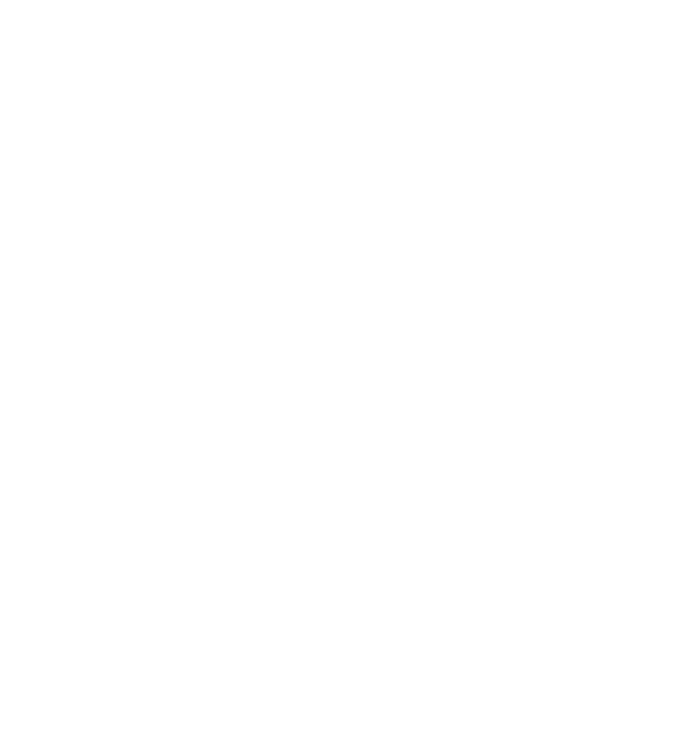
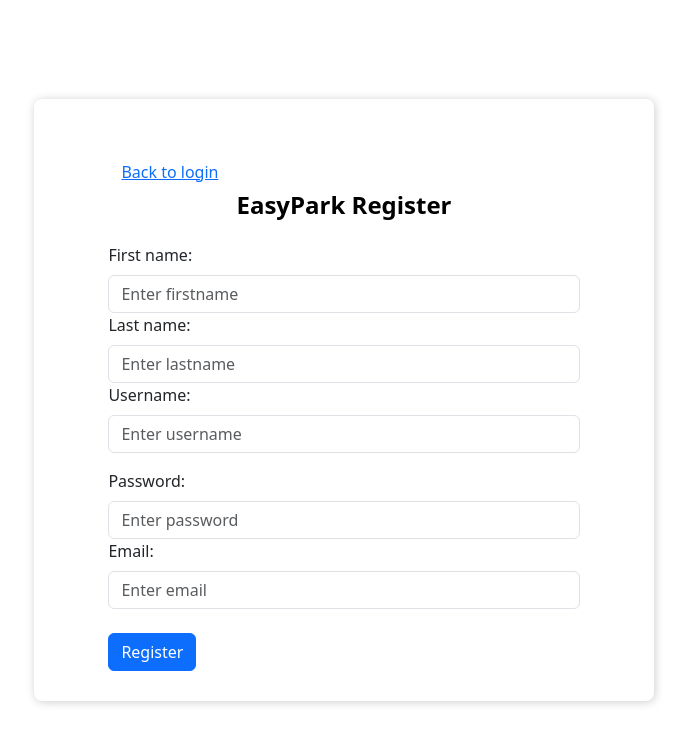
Before and after one commit to IgorSteps/easypark-ui, a React app: page /register in a window 1280 px wide. Before the commit this address had no page. Shown: the top 744 px of the page, without its empty margins (296-985 px from the left). Built offline with nearby package versions, Linux system fonts and the light colour scheme.

Commit message:
EPUI-2: Register users (#5)
* registration form/tests

* Implementing feedback

* Fixed error in uploading

* resolving conflicts

```diff
--- a/src/App.js
+++ b/src/App.js
@@ -1,6 +1,7 @@
 import React from 'react';
 import { BrowserRouter, Routes, Route } from "react-router-dom"
 import LoginForm from './views/components/loginForm.js';
+import RegisterForm from './views/components/registerForm.js';
 import DriverDashboard from './views/driverDashboard.js';
 
 function App() {
@@ -8,6 +9,7 @@
     <BrowserRouter>
         <Routes>
             <Route path="/login" element={<LoginForm />} />
+            <Route path="/register" element={<RegisterForm />} />
             <Route path="/driver-dashboard" element={<DriverDashboard />} />
         </Routes>
       </BrowserRouter>
--- /dev/null
+++ b/src/controllers/registerController.js
@@ -0,0 +1,21 @@
+import { useNavigate } from 'react-router-dom';
+import { registerUser } from '../models/registerService.js';
+import { useState } from 'react';
+
+const useRegisterController = () => {
+  const navigate = useNavigate();
+  const [error, setError] = useState(null);
+
+  const handleRegister = async (credentials) => {
+    try {
+      await registerUser(credentials);
+      setError(null)
+      navigate('/login');
+    } catch (error) {
+      setError(error.message);
+    }
+  };
+  return {handleRegister, error};
+};
+
+export default useRegisterController;
--- a/src/index.css
+++ b/src/index.css
@@ -1,4 +1,4 @@
-.login-form-container {
+.form-container {
     display: flex;
     justify-content: center;
     align-items: center;
@@ -6,7 +6,7 @@
     height: 100vh;
   }
 
-.login-form{
+.form-border{
     width: 620px;
     box-shadow: 1px 1px 10px rgba(0, 0, 0, 0.2);
     padding-top: 30px;
@@ -14,12 +14,12 @@
     border-radius: 8px;
 }
 
-.login-form-content {
+.form-content {
     padding-left: 12%;
     padding-right: 12%;
 }
 
-.login-form-title{
+.form-title{
     text-align: center;
     margin-bottom: 1em;
     font-size: 24px;
--- /dev/null
+++ b/src/models/registerService.js
@@ -0,0 +1,15 @@
+import axios from 'axios';
+
+export async function registerUser(credentials) {
+  try {
+    console.debug("backend api endpoint is set to ", process.env.BASE_API_URL)
+    const response = await axios.post(process.env.BASE_API_URL+'/register', credentials);
+
+    console.debug("Got register response data", response.data)
+
+    return response.data;
+  } catch (error) {
+    console.error('Failed to register user', error.response);
+    throw new Error(error.response.data.error || 'An error occured');
+  }
+}
--- a/src/views/components/loginForm.js
+++ b/src/views/components/loginForm.js
@@ -1,5 +1,7 @@
 import React, { useState } from 'react';
 import { Button, Container, Alert, Form } from 'react-bootstrap';
+import { Link } from 'react-router-dom';
+
 import useLoginController from '../../controllers/loginController.js';
 
 export default function LoginForm() {
@@ -13,11 +15,11 @@
   };
 
   return (
-    <Container className='login-form-container'>
-      <Form className='login-form' onSubmit={handleSubmit}>
-        <Container className='login-form-content '>
+    <Container className='form-container'>
+      <Form className='form-border' onSubmit={handleSubmit}>
+        <Container className='form-content'>
 
-          <h1 className='login-form-title'>
+          <h1 className='form-title'>
             EasyPark Login
           </h1>
 
@@ -47,6 +49,17 @@
 
           <Button
             className="mt-4"
+            variant="link"
+            as={Link}
+            to="/register"
+            data-test-id="register-link-button"
+          >
+            New to Easypark? Register here
+          </Button>
+          <br/>
+
+          <Button
+            className="mt-4"
             variant="primary"
             type="submit"
             data-test-id="login-submit-button"
--- /dev/null
+++ b/src/views/components/registerForm.js
@@ -0,0 +1,117 @@
+import React, { useState } from 'react';
+import { Link } from 'react-router-dom';
+import { Button, Container, Alert, Form } from 'react-bootstrap';
+import useRegisterController from '../../controllers/registerController.js';
+
+export default function RegisterForm() {
+  const [firstname, setFirstname] = useState('');
+  const [lastname, setLastname] = useState('');
+  const [username, setUsername] = useState('');
+  const [password, setPassword] = useState('');
+  const [email, setEmail] = useState('');
+  const { handleRegister, error } = useRegisterController();
+
+  const handleSubmit = (event) => {
+    event.preventDefault();
+    handleRegister({ firstname, lastname, username, password, email });
+  };
+
+  return (
+    <Container className='form-container'>
+      <Form className='form-border' onSubmit={handleSubmit}>
+        <Container className='form-content'>
+            <Button
+                className="mt-4"
+                variant="link"
+                as={Link}
+                to="/login"
+                data-test-id="login-link-button"
+            >
+                Back to login
+            </Button>
+
+          <h1 className='form-title'>
+            EasyPark Register
+          </h1>
+
+          <Form.Group controlId="formBasicFirstname">
+            <Form.Label>First name:</Form.Label>
+            <Form.Control
+              type="text"
+              placeholder="Enter firstname"
+              value={firstname}
+              onChange={(e) => setFirstname(e.target.value)}
+              required
+              data-test-id="register-firstname-input"
+            />
+          </Form.Group>
+
+          <Form.Group controlId="formBasicLastname">
+            <Form.Label>Last name:</Form.Label>
+            <Form.Control
+              type="text"
+              placeholder="Enter lastname"
+              value={lastname}
+              onChange={(e) => setLastname(e.target.value)}
+              required
+              data-test-id="register-lastname-input"
+            />
+          </Form.Group>
+
+          <Form.Group controlId="formBasicUsername">
+            <Form.Label>Username:</Form.Label>
+            <Form.Control
+              type="text"
+              placeholder="Enter username"
+              value={username}
+              onChange={(e) => setUsername(e.target.value)}
+              required
+              data-test-id="register-username-input"
+            />
+          </Form.Group>
+
+          <Form.Group className="mt-3" controlId="formBasicPassword">
+            <Form.Label>Password:</Form.Label>
+            <Form.Control
+              type="password"
+              placeholder="Enter password"
+              value={password}
+              onChange={(e) => setPassword(e.target.value)}
+              required
+              data-test-id="register-password-input"
+            />
+          </Form.Group>
+
+          <Form.Group controlId="formBasicEmail">
+            <Form.Label>Email:</Form.Label>
+            <Form.Control
+              type="text"
+              placeholder="Enter email"
+              value={email}
+              onChange={(e) => setEmail(e.target.value)}
+              required
+              data-test-id="register-email-input"
+            />
+          </Form.Group>
+
+
+          <Button
+            className="mt-4"
+            variant="primary"
+            type="submit"
+            data-test-id="register-submit-button"
+          >
+            Register
+          </Button>
+
+          {error && (
+            <Alert data-test-id="register-alert" className='mt-4' variant="danger">
+              {error}
+            </Alert>
+          )}
+
+        </Container>
+    </Form>
+  </Container>
+  );
+}
```
Also changed, not shown: 2 other files (tests, documents, lock files or other folders).
